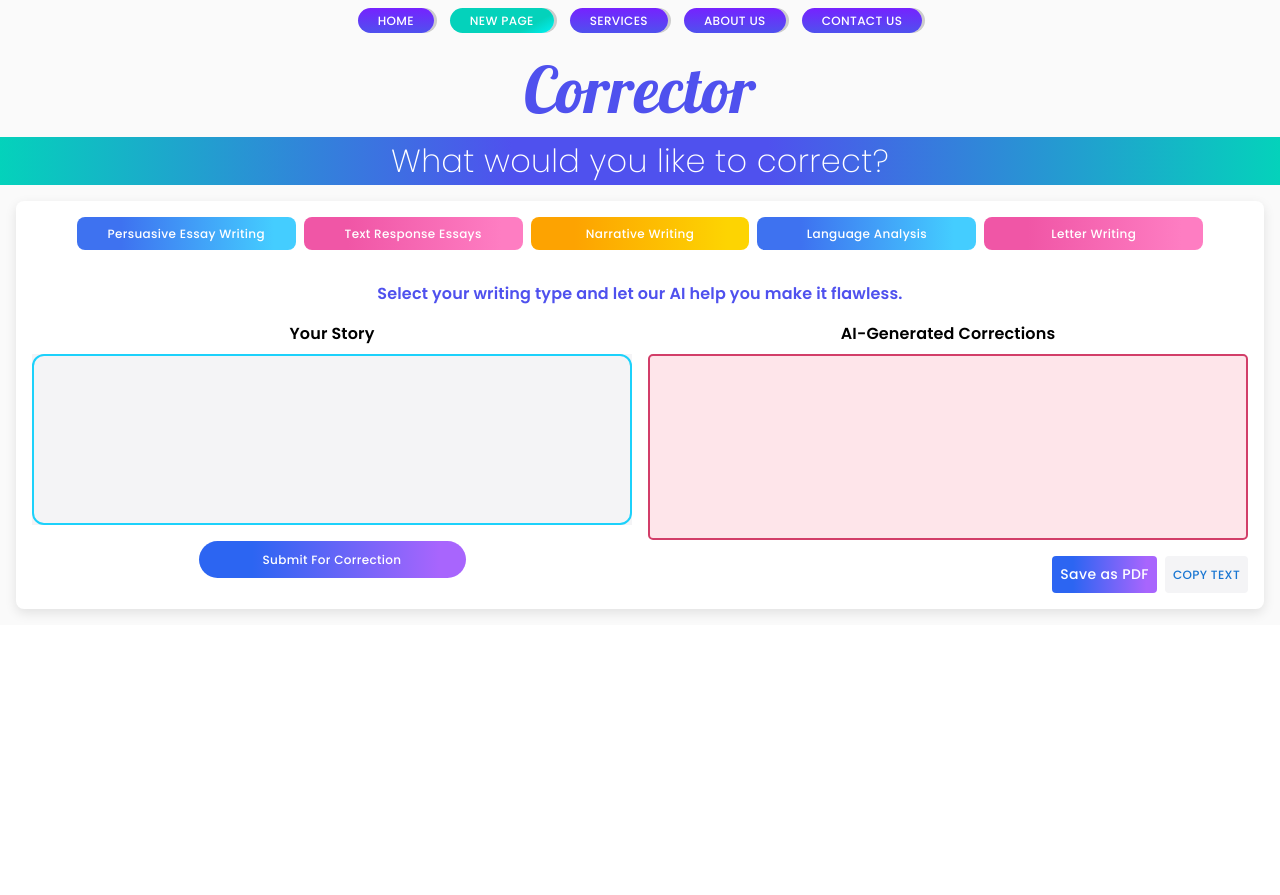
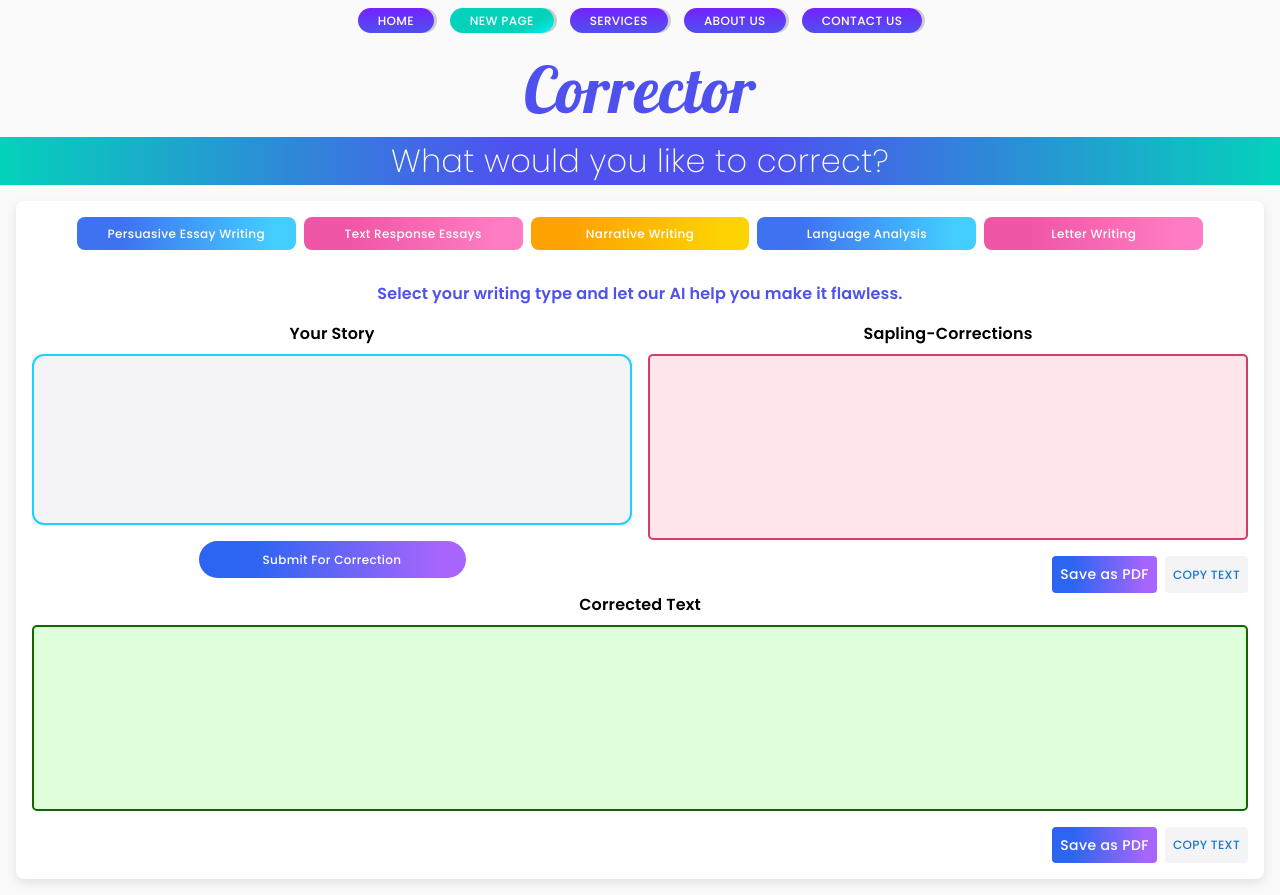
Before and after one commit to CeeeTech/Autocorrect, a React (Create React App) app in the folder client/: page /new-page in a window 1280 px wide. Before the commit the page ends 800 px from the top, so only its background shows below. Built offline with nearby package versions, Linux system fonts and the light colour scheme.

Commit message:
providing fully corrected and sapling corrected versions

```diff
--- a/client/src/views/pages/HomeNew.jsx
+++ b/client/src/views/pages/HomeNew.jsx
@@ -5,6 +5,7 @@ export default function Home() {
     const [selectedButton, setSelectedButton] = useState(null);
     const [text, setText] = useState('Select your writing type and let our AI help you make it flawless.');
     const [modifiedText, setModifiedText] = useState(''); // State to hold corrected text
+    const [correctedText, setCorrectedText] = useState(''); // State to hold corrected text
     const [story, setStory] = useState(''); // State to hold user input text
 
     const handleButtonClick = (label) => {
@@ -37,6 +38,7 @@ export default function Home() {
             const data = await response.json();
             console.log(data);
             setModifiedText(parseModifiedText(data.saplingCorrectedText)); // Update the corrected text state
+            setCorrectedText(data.gptCorrectedText); // Update the corrected text state
 
         } catch (error) {
             console.error('Error fetching the corrected text:', error);
@@ -205,7 +207,7 @@ export default function Home() {
                         </Box>
                     </Box>
 
-                    {/* AI-Generated Corrections */}
+                    {/* Sapling-Corrections */}
                     <Box sx={{ flex: 1 }}>
                         <Box>
                             <Typography
@@ -217,7 +219,7 @@ export default function Home() {
                                     fontWeight: 'bold',
                                 }}
                             >
-                                AI-Generated Corrections
+                                Sapling-Corrections
                             </Typography>
                             <Box
                                 sx={{
@@ -265,6 +267,78 @@ export default function Home() {
                         </Box>
                     </Box>
                 </Box>
+
+                {/* Text areas corrected text */}
+                <Box
+                    sx={{
+                        display: 'flex',
+                        flexDirection: { xs: 'column', md: 'row' },
+                        width: '100%',
+                        gap: 2,
+                    }}
+                >
+                    {/* Corrected Text */}
+                    <Box sx={{ flex: 1 }}>
+                        <Box>
+                            <Typography
+                                mb={1}
+                                align={'center'}
+                                sx={{
+                                    fontFamily: 'Poppins, sans-serif',
+                                    fontSize: '16px',
+                                    fontWeight: 'bold',
+                                }}
+                            >
+                                Corrected Text
+                            </Typography>
+                            <Box
+                                sx={{
+                                    background: '#DFFEDA',
+                                    fontFamily: 'Poppins, sans-serif',
+                                    padding: 2,
+                                    minHeight: '150px',
+                                    border: '2px solid #116600',
+                                    borderRadius: '5px',
+                                }}
+                                dangerouslySetInnerHTML={{ __html: correctedText }} // Render the formatted HTML
+                            />
+                        </Box>
+                        {/* button for copy text */}
+                        <Box
+                            sx={{
+                                display: 'flex',
+                                justifyContent: 'flex-end',
+                                mt: 2,
+                            }}
+                        >
+                            {/* button to save as pdf */}
+                            <Button
+                                onClick={handleSaveAsPDF} // Call the save function on click
+                                sx={{
+                                    color: 'white',
+                                    textTransform: 'none',
+                                    background: 'linear-gradient(90deg, #2c65f2 20%, #a865fd 90%)',
+                                    fontFamily: 'Poppins, sans-serif',
+                                    mr: 1,
+                                }}
+                            >
+                                Save as PDF
+                            </Button>
+                            <Button
+                                onClick={handleCopyText} // Call the copy function on click
+                                sx={{
+                                    fontFamily: 'Poppins, sans-serif',
+                                    fontSize: '12px',
+                                    backgroundColor: '#f4f4f6',
+                                }}
+                            >
+                                Copy Text
+                            </Button>
+                        </Box>
+                    </Box>
+
+                </Box>
+
             </Box>
         </Box>
     );
```
Also changed, not shown: 1 other file (tests, documents, lock files or other folders).
